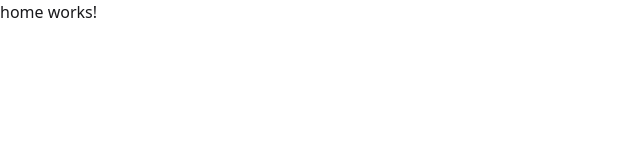
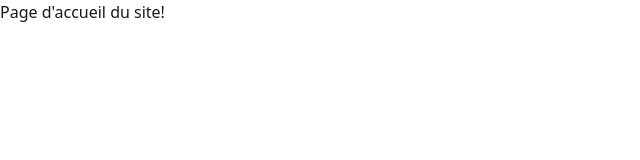
Before and after one commit to MatsiloIO/app-demo, an Angular app: page / in a window 1280 px wide. Shown: the top 160 px of the page, without its empty margins (0-640 px from the left). Built offline with nearby package versions, Linux system fonts and the light colour scheme.

Commit message:
test replay

```diff
--- a/src/app/pages/home/home.ts
+++ b/src/app/pages/home/home.ts
@@ -5,7 +5,7 @@ import { Component } from '@angular/core';
   imports: [],
   template: `
     <p>
-      home works!
+      Page d'accueil du site!
     </p>
   `,
   styles: ``
```
